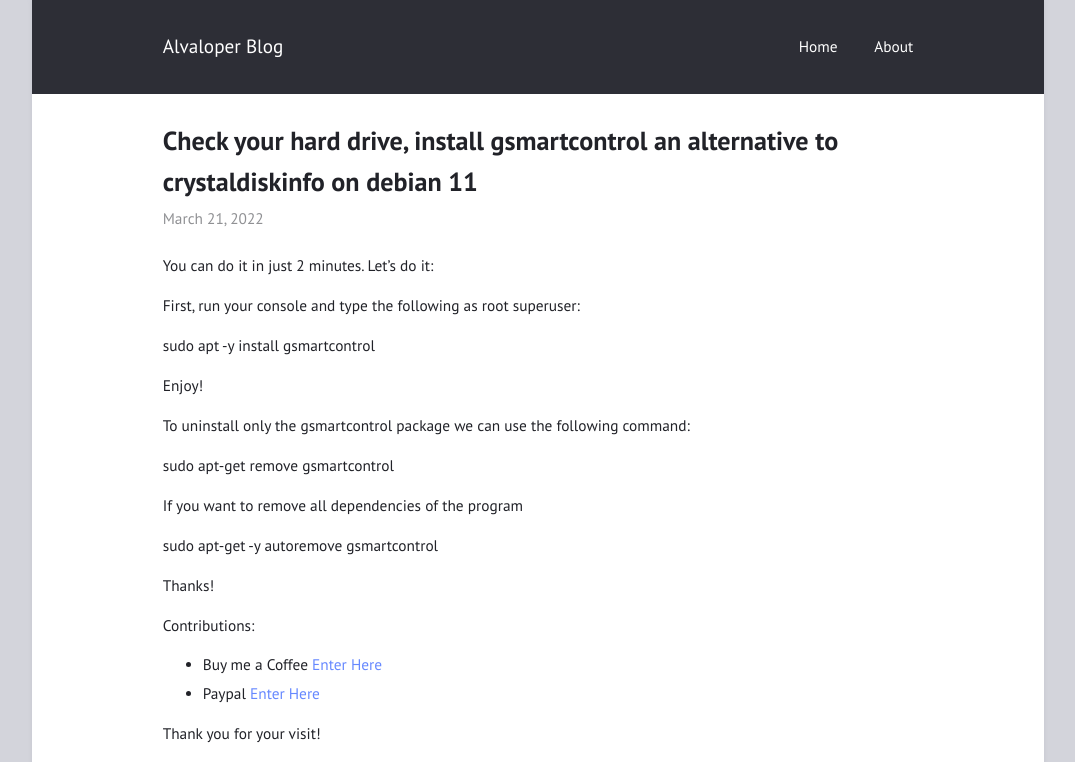
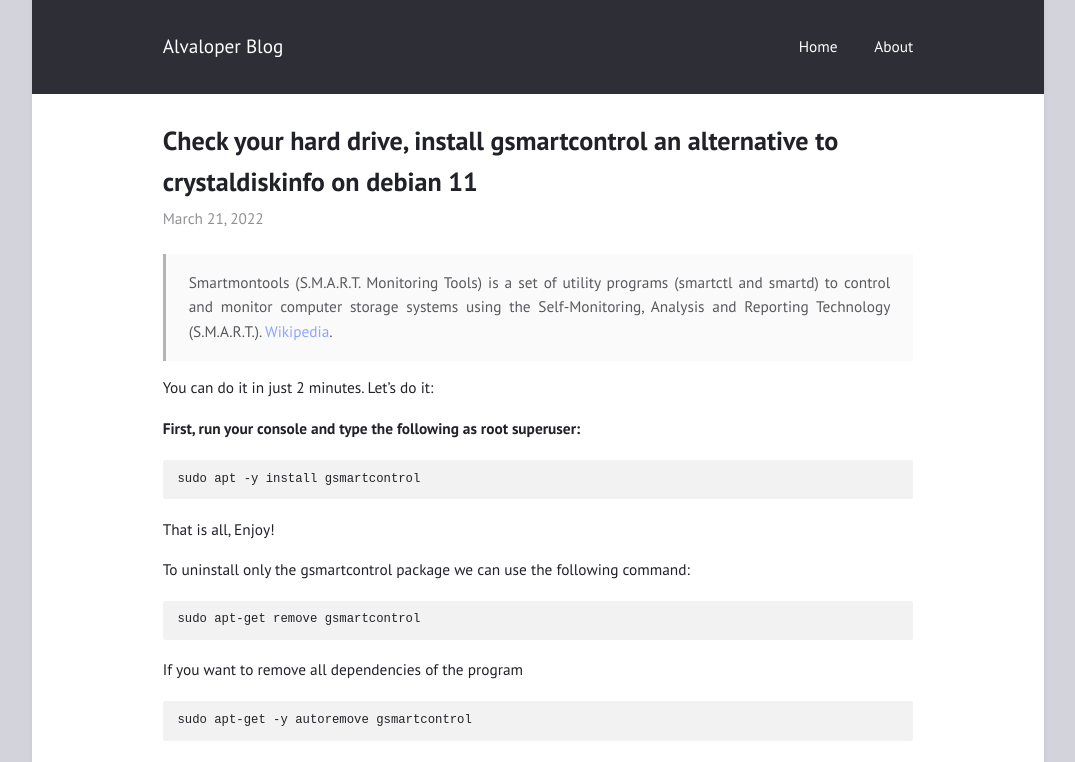
Before and after one commit to alvaloper/blog, a Jekyll site: the page built from _posts/2022-03-21-gsmartcontrol.md, in a window 1280 px wide. Shown: the top 762 px of the page, without its empty margins (102-1177 px from the left). Built offline with Jekyll 4.4.1, drawn with Linux system fonts in a browser that asks for light colours; some of the changed text lies outside the part shown; grey boxes are pictures that could not be loaded.

Commit message:
Editing Gsmartcontrol Blog Post

````diff
--- a/_posts/2022-03-21-gsmartcontrol.md
+++ b/_posts/2022-03-21-gsmartcontrol.md
@@ -3,31 +3,35 @@ layout: post
 title: Check your hard drive, install gsmartcontrol an alternative to crystaldiskinfo on debian 11
 ---
 
+>Smartmontools (S.M.A.R.T. Monitoring Tools) is a set of utility programs (smartctl and smartd) to control and monitor computer storage systems using the Self-Monitoring, Analysis and Reporting Technology (S.M.A.R.T.). [Wikipedia](https://en.wikipedia.org/wiki/Smartmontools).
+
+
 You can do it in just 2 minutes. Let’s do it:
 
-First, run your console and type the following as root superuser:
+**First, run your console and type the following as root superuser:**
 
+```code
 sudo apt -y install gsmartcontrol
+```
 
-Enjoy!
+That is all, Enjoy!
 
 To uninstall only the gsmartcontrol package we can use the following command:
 
+```code
 sudo apt-get remove gsmartcontrol
+```
 
 If you want to remove all dependencies of the program
 
+```code
 sudo apt-get -y autoremove gsmartcontrol
+```
 
-Thanks!
+{% include embed.html url="https://www.youtube.com/embed/YfjxNJhuan8" %}
 
-<!-- ![_config.yml]({{ site.baseurl }}/images/config.png)
-
-The easiest way to make your first post is to edit this one. Go into /_posts/ and update the Hello World markdown file. For more instructions head over to the [Jekyll Now repository](https://github.com/barryclark/jekyll-now) on GitHub. -->
-
-Contributions:
+**Thank you for your visit!**
+*Contributions:*
 
 + Buy me a Coffee [Enter Here](https://www.buymeacoffee.com/alvaloper)
 + Paypal [Enter Here](https://www.paypal.com/paypalme/ingespinozalj)
-
-Thank you for your visit!
````
